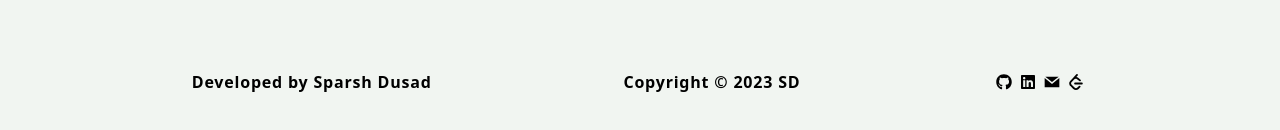
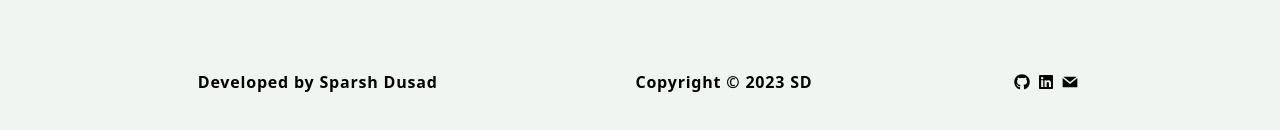
Before and after one commit to anshulagal/Real-Estate, a React (Vite) app in the folder client/: page /sign-in in a window 1280 px wide. Shown: the part 794-924 px from the top of the page. Built offline with nearby package versions, Linux system fonts and the light colour scheme; no server answers.

Commit message:
Update Footer.jsx

```diff
--- a/client/src/pages/Footer.jsx
+++ b/client/src/pages/Footer.jsx
@@ -12,7 +12,7 @@ const Footer = () => {
         <a href="https://github.com/SparshDusad" target="_blank" className="no-underline text-current p-1"><FaGithub /></a>
         <a href="https://www.linkedin.com/in/sparsh-dusad-13b0b3170" target="_blank" className="no-underline text-current p-1"><FaLinkedin /></a>
         <a href="mailto:sparshdusad007@gmail.com" target="_blank" className="no-underline text-current p-1"><GrMail /></a>
-        <a href="https://leetcode.com/sparsh8020/" target="_blank" className="no-underline text-current p-1"><SiLeetcode /></a>
+
       </div>
     </footer>
   );
```
